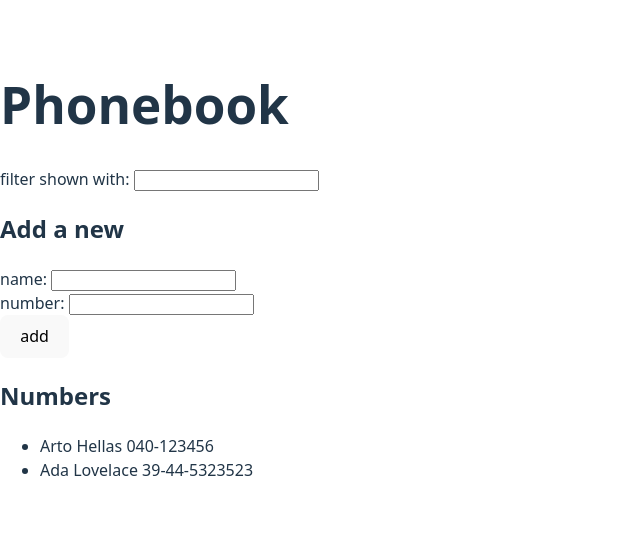
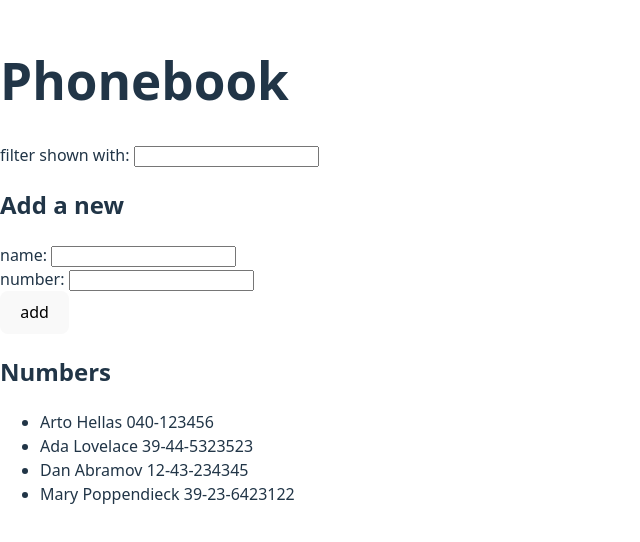
Before and after one commit to ramipandolfi/fullstackopen-ejercicios, a React (Vite) app: page / in a window 1280 px wide. Shown: the part 130-672 px from the top of the page, without its empty margins (0-640 px from the left). Built offline with nearby package versions, Linux system fonts and the light colour scheme.

Commit message:
exercise 2.10

```diff
--- a/src/App.jsx
+++ b/src/App.jsx
@@ -1,27 +1,62 @@
 import { useState } from "react";
+
+const Filter = ({ value, onChange }) => (
+  <div>
+    filter shown with: <input value={value} onChange={onChange} />
+  </div>
+);
+
+const PersonForm = ({
+  onSubmit,
+  nameValue,
+  nameOnChange,
+  numberValue,
+  numberOnChange,
+}) => (
+  <form onSubmit={onSubmit}>
+    <div>
+      name: <input value={nameValue} onChange={nameOnChange} />
+    </div>
+    <div>
+      number: <input value={numberValue} onChange={numberOnChange} />
+    </div>
+    <div>
+      <button type="submit">add</button>
+    </div>
+  </form>
+);
+
+const Persons = ({ personsAMostrar }) => (
+  <ul>
+    {personsAMostrar.map((persona) => (
+      <li key={persona.name}>
+        {persona.name} {persona.number}
+      </li>
+    ))}
+  </ul>
+);
 
 const App = () => {
   const [persons, setPersons] = useState([
     { name: "Arto Hellas", number: "040-123456" },
     { name: "Ada Lovelace", number: "39-44-5323523" },
+    { name: "Dan Abramov", number: "12-43-234345" },
+    { name: "Mary Poppendieck", number: "39-23-6423122" },
   ]);
+
   const [newName, setNewName] = useState("");
   const [newNumber, setNumber] = useState("");
-  const [filer, setFilter] = useState("");
+  const [filter, setFilter] = useState("");
 
   const manejarCambioNombre = (e) => setNewName(e.target.value);
   const manejarCambioNumber = (e) => setNumber(e.target.value);
   const manejarCambioFilter = (e) => setFilter(e.target.value);
 
-  const personasAMostrar = persons.filter((persona) =>
-    persona.name.toLowerCase().includes(filer.toLowerCase()),
-  );
-
   const agregarPersona = (event) => {
     event.preventDefault();
 
     const nombreExiste = persons.some(
-      (persona) => persona.name.toLowerCase() === newName.toLowerCase(),
+      (p) => p.name.toLowerCase() === newName.toLowerCase(),
     );
 
     if (nombreExiste) {
@@ -35,36 +70,29 @@ const App = () => {
     setNumber("");
   };
 
+  const personasAMostrar = persons.filter((p) =>
+    p.name.toLowerCase().includes(filter.toLowerCase()),
+  );
+
   return (
     <div>
       <h1>Phonebook</h1>
 
-      <div>
-        filter shown with:{" "}
-        <input value={filer} onChange={manejarCambioFilter} />
-      </div>
+      <Filter value={filter} onChange={manejarCambioFilter} />
 
       <h2>Add a new</h2>
-      <form onSubmit={agregarPersona}>
-        <div>
-          name: <input value={newName} onChange={manejarCambioNombre} />
-        </div>
-        <div>
-          number: <input value={newNumber} onChange={manejarCambioNumber} />
-        </div>
-        <div>
-          <button type="submit">add</button>
-        </div>
-      </form>
+
+      <PersonForm
+        onSubmit={agregarPersona}
+        nameValue={newName}
+        nameOnChange={manejarCambioNombre}
+        numberValue={newNumber}
+        numberOnChange={manejarCambioNumber}
+      />
 
       <h2>Numbers</h2>
-      <ul>
-        {personasAMostrar.map((persona) => (
-          <li key={persona.name}>
-            {persona.name} {persona.number}
-          </li>
-        ))}
-      </ul>
+
+      <Persons personsAMostrar={personasAMostrar} />
     </div>
   );
 };
```
